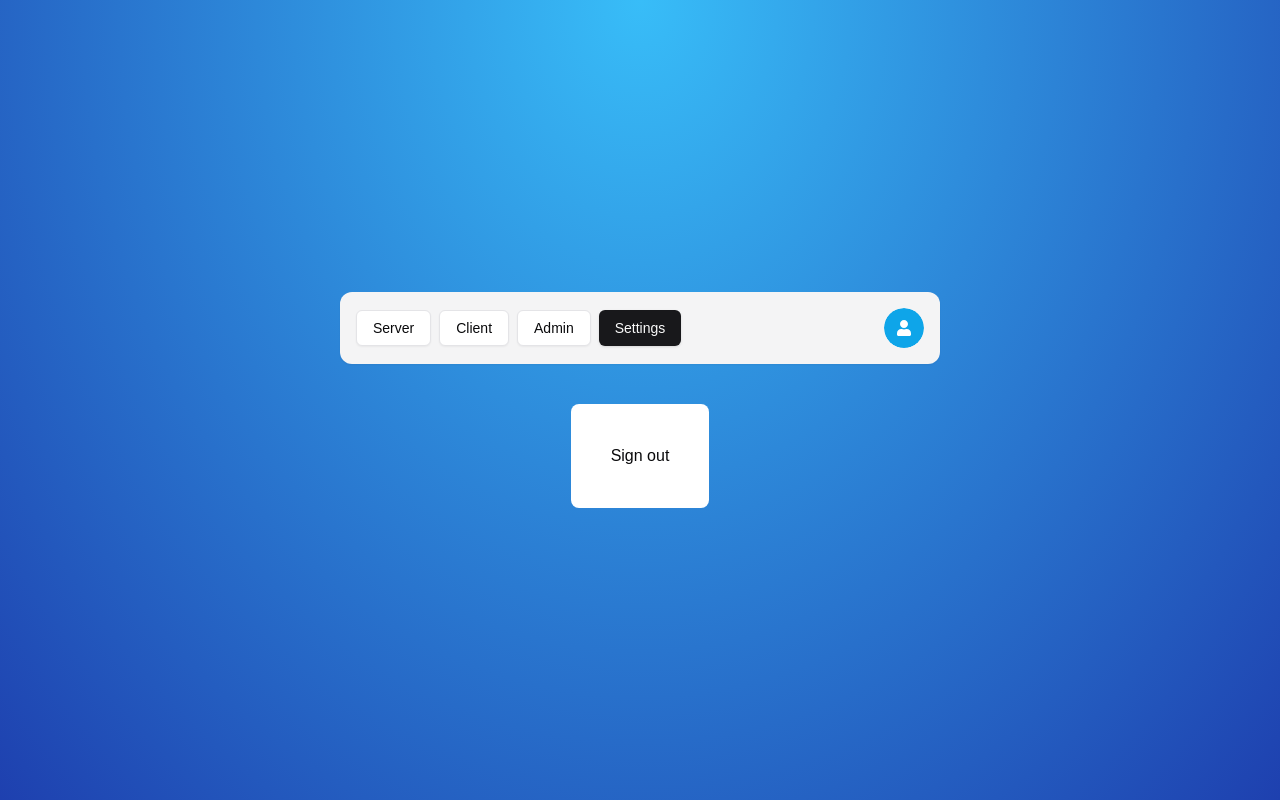
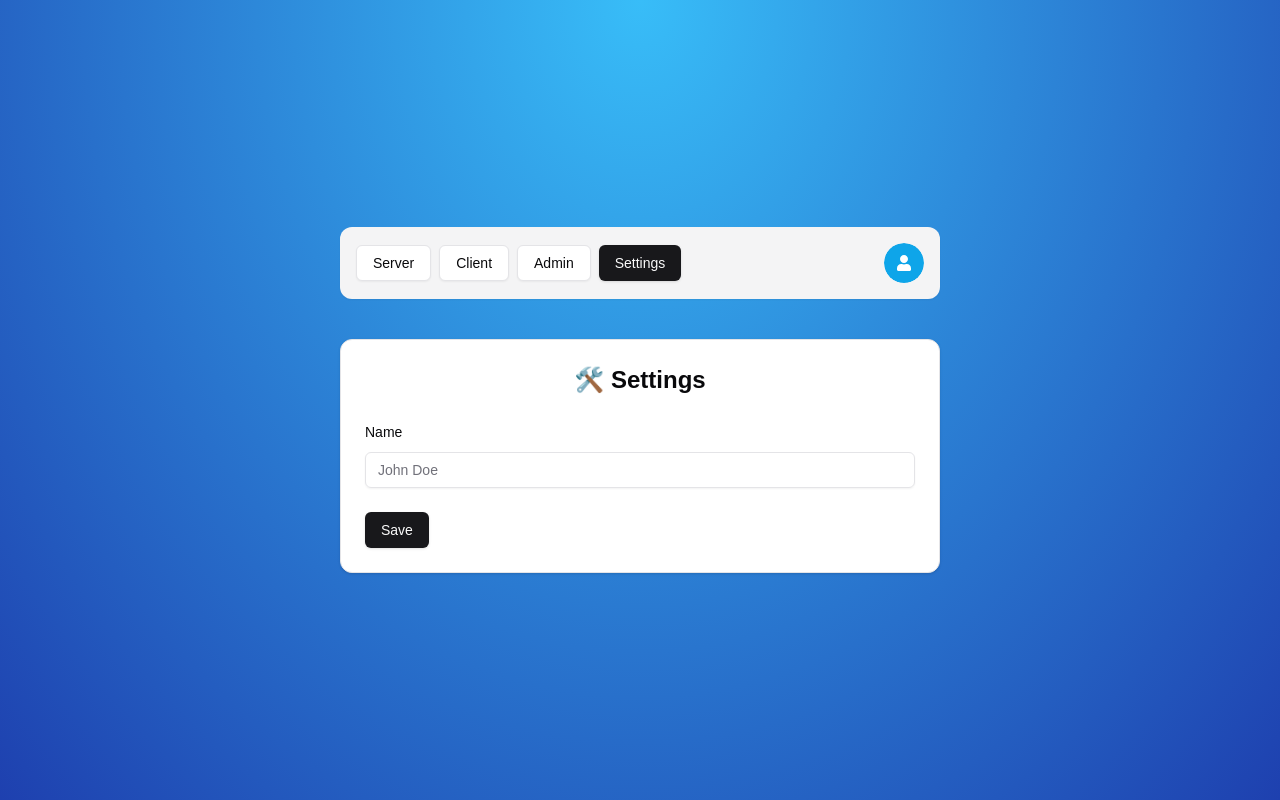
Before and after one commit to MykhailoZykov/auth, a Next.js app: page /settings in a window 1280 px wide. Built offline with nearby package versions, Linux system fonts and the light colour scheme; no server answers.

Commit message:
settings page form started

```diff
--- /dev/null
+++ b/actions/settings.ts
@@ -0,0 +1,28 @@
+"use server";
+
+import * as z from "zod";
+import { db } from "@/lib/db";
+import { SettingsSchema } from "@/schemas";
+import { getUserById } from "@/data/user";
+import { currentUser } from "@/lib/auth";
+
+export const settings = async (values: z.infer<typeof SettingsSchema>) => {
+  const user = await currentUser();
+  if (!user) {
+    return { error: "Unauthorized!" };
+  }
+
+  const dbUser = await getUserById(user.id);
+  if (!dbUser) {
+    return { error: "Unauthorized!" };
+  }
+
+  await db.user.update({
+    where: { id: dbUser.id },
+    data: {
+      ...values,
+    },
+  });
+
+  return { success: "Settings Updated!" };
+};
--- a/app/(protected)/settings/page.tsx
+++ b/app/(protected)/settings/page.tsx
@@ -1,24 +1,89 @@
 "use client";
 
-import { logout } from "@/actions/logout";
-// import { useCurrentUser } from "@/hooks/use-current-user";
-
+import * as z from "zod";
+import { settings } from "@/actions/settings";
+import { Card, CardContent, CardHeader } from "@/components/ui/card";
+import { useSession } from "next-auth/react";
+import { useState, useTransition } from "react";
+import { useForm } from "react-hook-form";
+import { SettingsSchema } from "@/schemas";
+import { zodResolver } from "@hookform/resolvers/zod";
+import {
+  Form,
+  FormControl,
+  FormField,
+  FormItem,
+  FormLabel,
+} from "@/components/ui/form";
+import { Input } from "@/components/ui/input";
+import { Button } from "@/components/ui/button";
+import { useCurrentUser } from "@/hooks/use-current-user";
+import { FormError } from "@/components/form-error";
+import { FormSuccess } from "@/components/form-success";
 
 const SettingsPagediv = () => {
-  // const user = useCurrentUser();
+  const user = useCurrentUser();
 
-  const onClick = () => {
-    logout();
+  const [error, setError] = useState<string | undefined>();
+  const [success, setSuccess] = useState<string | undefined>();
+  const { update } = useSession();
+  const [isPending, startTransition] = useTransition();
+
+  const form = useForm<z.infer<typeof SettingsSchema>>({
+    resolver: zodResolver(SettingsSchema),
+    defaultValues: {
+      name: user?.name || undefined,
+    },
+  });
+  const onSubmit = (values: z.infer<typeof SettingsSchema>) => {
+    startTransition(() => {
+      settings(values)
+        .then((data) => {
+          if (data.error) setError(data.error);
+          if (data.success) {
+            update();
+            setSuccess(data.success);
+          }
+        })
+        .catch(() => setError("Something went wrong!"));
+    });
   };
+
   return (
-    <div className="bg-white p-10 rounded-lg">
-      {/* {JSON.stringify(user)} */}
-
-        <button onClick={onClick} type="submit">
-          Sign out
-        </button>
-
-    </div>
+    <Card className="w-[600px]">
+      <CardHeader>
+        <p className="text-2xl font-semibold text-center">🛠️ Settings</p>
+      </CardHeader>
+      <CardContent>
+        <Form {...form}>
+          <form className="space-y-6" onSubmit={form.handleSubmit(onSubmit)}>
+            <div className="space-y-4">
+              <FormField
+                control={form.control}
+                name="name"
+                render={({ field }) => (
+                  <FormItem>
+                    <FormLabel>Name</FormLabel>
+                    <FormControl>
+                      <Input
+                        {...field}
+                        placeholder="John Doe"
+                        disabled={isPending}
+                      />
+                    </FormControl>
+                  </FormItem>
+                )}
+              />
+            </div>
+            <FormError message={error} />
+            <FormSuccess message={success} />
+            <Button type="submit" disabled={isPending}>
+              Save
+            </Button>
+          </form>
+        </Form>
+      </CardContent>
+    </Card>
   );
 };
 
--- a/auth.ts
+++ b/auth.ts
@@ -6,6 +6,7 @@
 import { getUserById } from "@/data/user";
 import { db } from "@/lib/db";
 import { getTwoFactorConfirmationByUserId } from "@/data/two-factor-confirmation";
+import { getAccountByUserId } from "./data/account";
 
 export const { handlers, signIn, signOut, auth } = NextAuth({
   pages: {
@@ -25,7 +26,7 @@
       // Allow oAuth without email verification
       if (account?.provider !== "credentials") return true;
 
-      const existingUser = await getUserById(user.id);
+      const existingUser = await getUserById(user.id as string);
 
       // Prevent sign in without email verification
       if (!existingUser?.emailVerified) return false;
@@ -55,6 +56,13 @@
       if (session.user) {
         session.user.isTwoFactorEnabled = token.isTwoFactorEnabled as boolean;
       }
+
+      if (session.user) {
+        session.user.name = token.name;
+        session.user.email = token.email as string;
+        session.user.isOAuth = token.isOAuth as boolean;
+      }
+
       return session;
     },
     async jwt({ token }) {
@@ -64,6 +72,11 @@
 
       if (!existingUser) return token;
 
+      const existingAccount = await getAccountByUserId(existingUser.id);
+
+      token.isOAuth = !!existingAccount;
+      token.name = existingUser.name;
+      token.email = existingUser.email;
       token.role = existingUser.role;
       token.isTwoFactorEnabled = existingUser.isTwoFactorEnabled;
 
--- /dev/null
+++ b/data/account.ts
@@ -0,0 +1,12 @@
+import { db } from "@/lib/db";
+
+export const getAccountByUserId = async (userId: string) => {
+  try {
+    const account = await db.account.findFirst({
+      where: { userId },
+    });
+    return account;
+  } catch {
+    return null;
+  }
+};
--- a/next-auth.d.ts
+++ b/next-auth.d.ts
@@ -4,6 +4,7 @@
 export type ExtendedUser = DefaultSession["user"] & {
   role: UserRole;
   isTwoFactorEnabled: boolean;
+  isOAuth: boolean;
 };
 
 declare module "next-auth" {
--- a/schemas/index.ts
+++ b/schemas/index.ts
@@ -1,4 +1,8 @@
 import * as z from "zod";
+
+export const SettingsSchema = z.object({
+  name: z.optional(z.string()),
+});
 
 export const NewPasswordSchema = z.object({
   password: z.string().min(6, {
```
